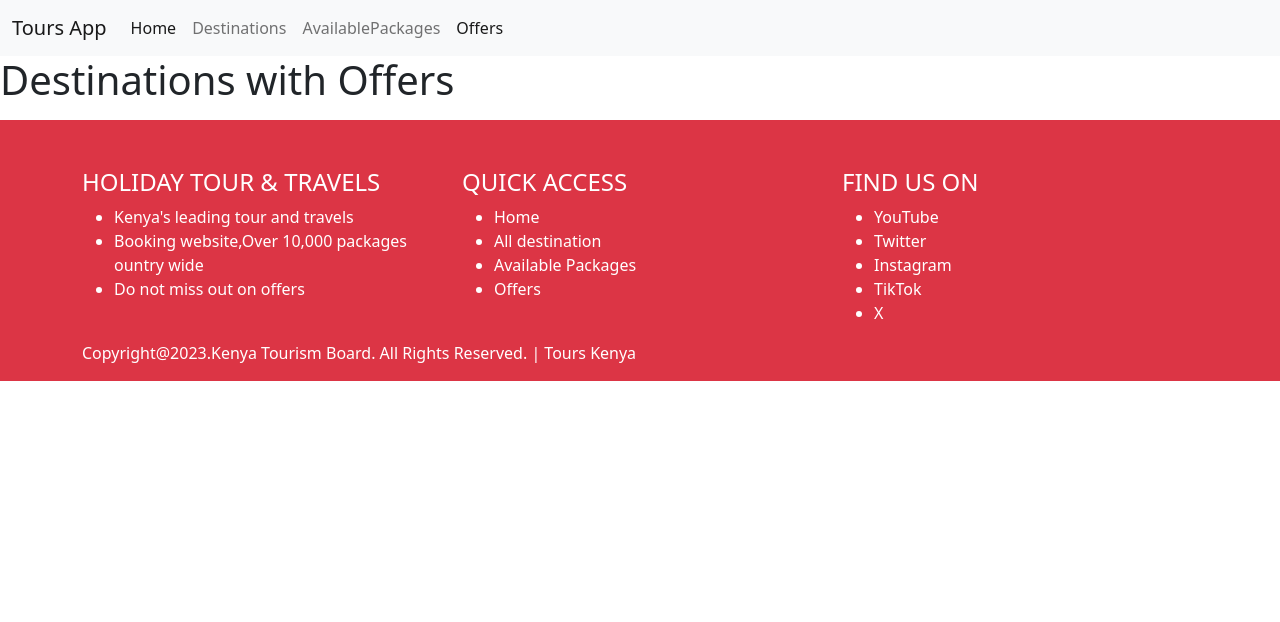
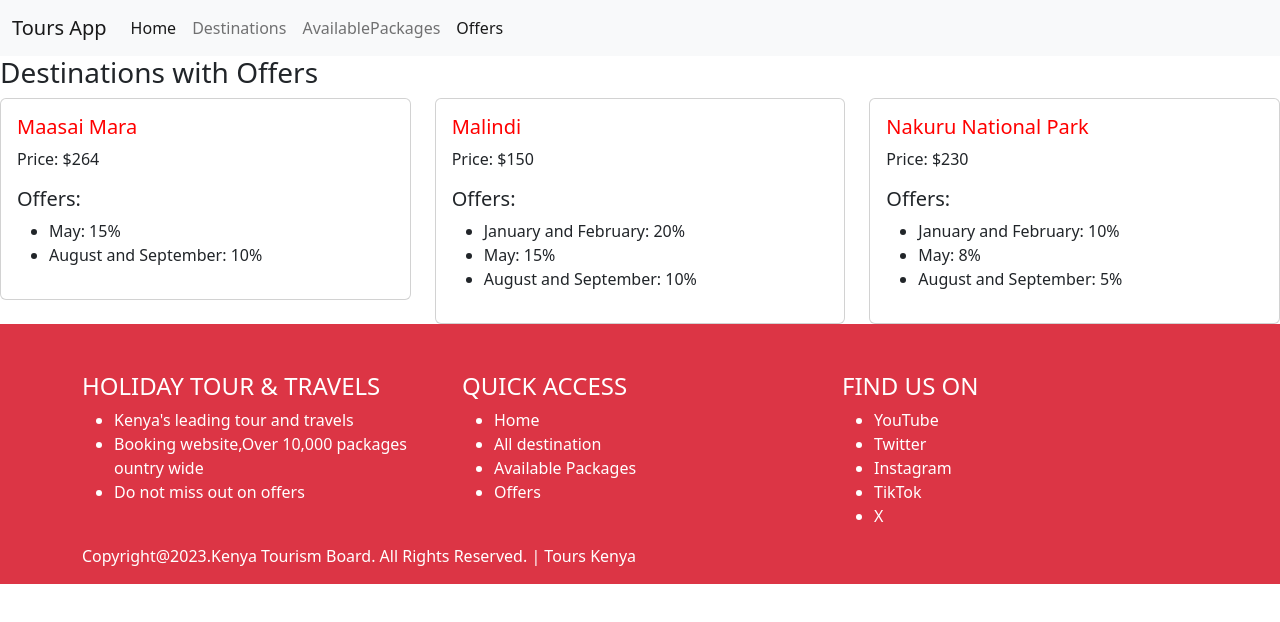
Before and after one commit to wahitom/phase-2-tour-project, a React (Create React App) app: page /offers in a window 1280 px wide. Shown: the top 622 px of the page. Built offline with nearby package versions, Linux system fonts and the light colour scheme; data requests are answered from the project's data file.

Commit message:
filtered destinations

```diff
--- a/src/App.js
+++ b/src/App.js
@@ -2,7 +2,7 @@
 
 import { Route, Routes } from "react-router";
 import NavBar from "./components/NavBar";
-import Availablepackages from "./components/Availablepackages";
+//import Availablepackages from "./components/Availablepackages";
 import Offers from "./components/Offers";
 import Destination from "./components/Destination";
 import Home from "./components/Home";
--- a/src/components/Offers.jsx
+++ b/src/components/Offers.jsx
@@ -1,21 +1,23 @@
 import { useState, useEffect } from "react";
+import { Card, Col, Row } from "react-bootstrap";
 
 function Offers() {
   const [destinationsWithOffers, setDestinationsWithOffers] = useState([]);
 
   useEffect(() => {
-    fetch("http://localhost:3000/travels")
+    fetch("http://localhost:3001/travels")
       .then((response) => {
         if (!response.ok) {
-          throw new Error("Network response was not ok");
+          return "Network response was not ok";
         }
         return response.json();
       })
-      .then((data) => {
-        const travels = data.travels;
+      .then((travels) => {
+        //console.log(travels)
         // Filter destinations with offers and set the state
         const destinationsWithOffers = travels.filter((travel) => travel.offer);
         setDestinationsWithOffers(destinationsWithOffers);
+        //console.log(destinationsWithOffers)
       })
       .catch((error) => {
         console.error("Error:", error);
@@ -24,25 +26,34 @@ function Offers() {
 
   return (
     <div>
-      <h1>Destinations with Offers</h1>
+    <h3>Destinations with Offers</h3>
+
+    <Row>
+      {destinationsWithOffers.map((destination) => (
+        <Col key={destination.id} md={4}>
+          <Card margin="3px">
+            <Card.Body>
+              <Card.Title style={{ color: "red" }}>
+                {destination.destination}
+              </Card.Title>
+              <Card.Text>
+                <p>Price: {destination.prices}</p>
+                <h5>Offers:</h5>
                 <ul>
-        {destinationsWithOffers.map((destination) => (
-          <div key={destination.id}>
-            <h2>{destination.destination}</h2>
-            <p>{destination.description}</p>
-            <img src={destination.image} alt={destination.destination} />
-            <p>Price: {destination.prices}</p>
-            <h3>Offers:</h3>
-            <ul>
-              {Object.entries(destination.offer).map(([month, discount]) => (
+                  {Object.entries(destination.offer).map(
+                    ([month, discount]) => (
                       <li key={month}>
                         {month}: {discount}
                       </li>
+                    )
+                  )}
+                </ul>
+              </Card.Text>
+            </Card.Body>
+          </Card>
+        </Col>
       ))}
-            </ul>
-          </div>
-        ))}
-      </ul>
+    </Row>
   </div>
 );
 }
```
Lines whose indentation alone changed are shown as unchanged.
